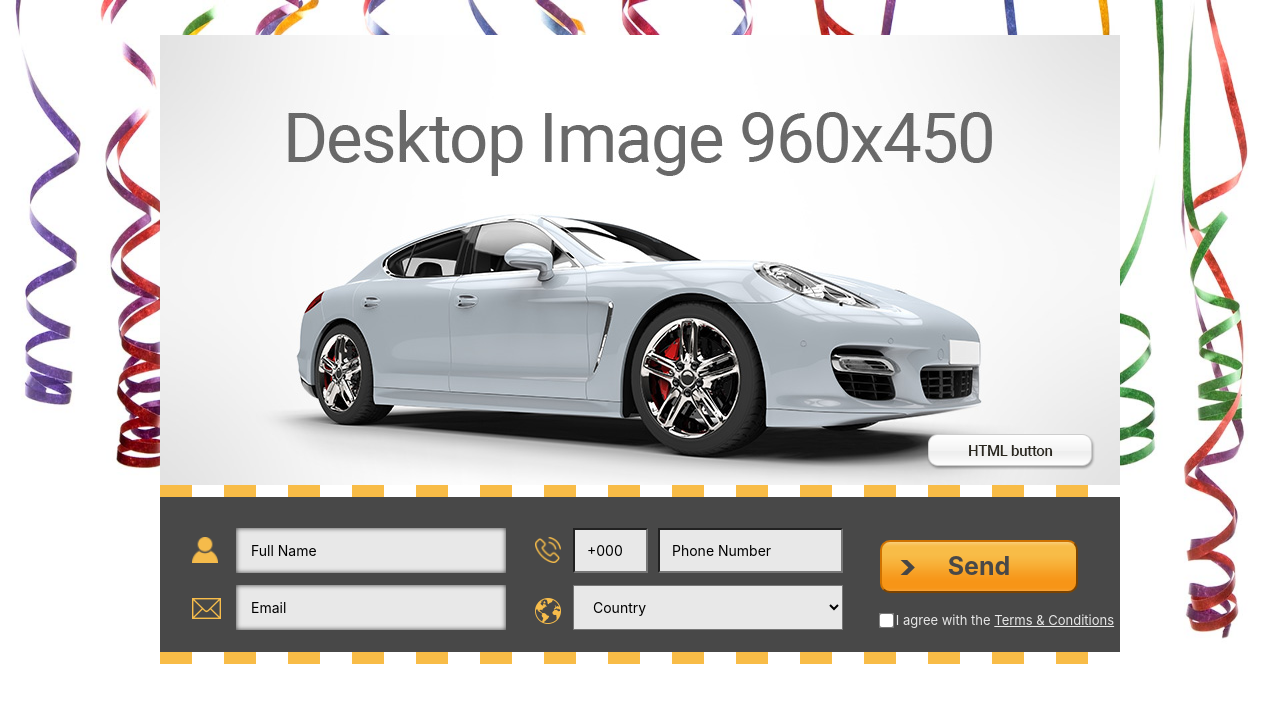
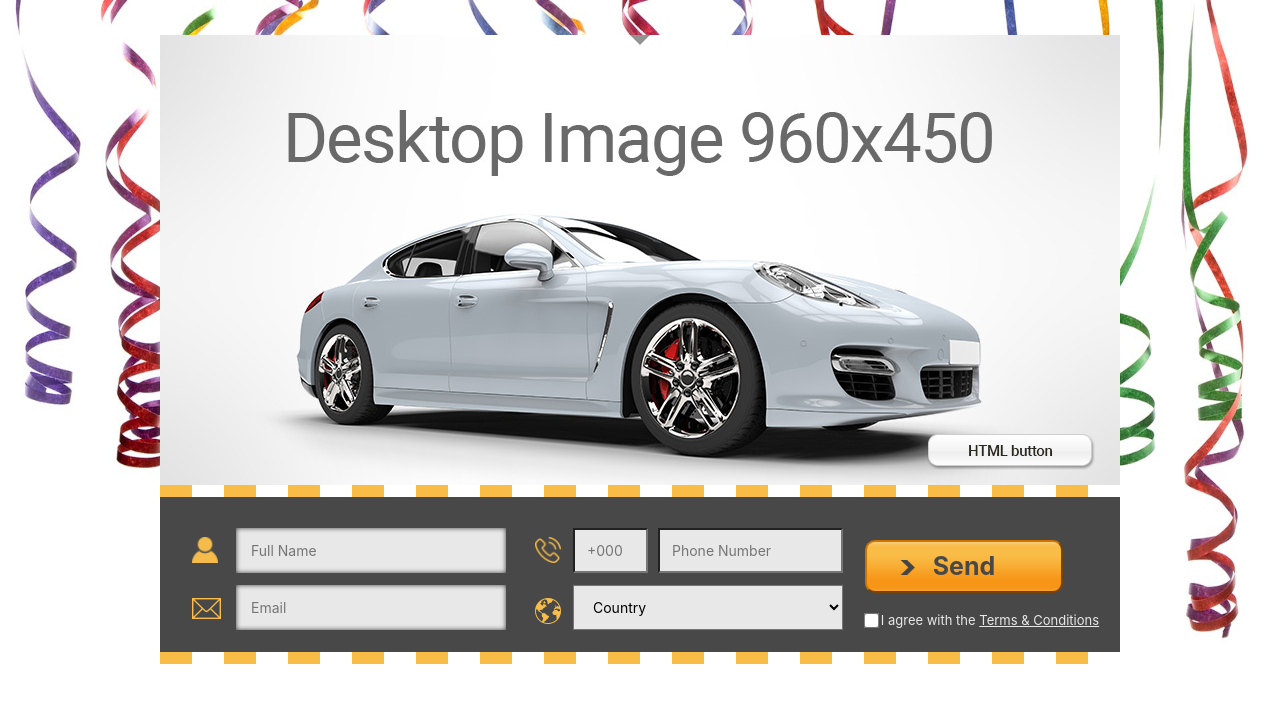
Before and after one commit to ssslavev/NaxexFrontEnd, a PHP site: page / in a window 1280 px wide. Shown: the top 703 px of the page. Run offline with PHP 8.4, Linux system fonts and the light colour scheme.

Commit message:
Some improvements to layout

```diff
--- a/index.html
+++ b/index.html
@@ -13,7 +13,8 @@
 
 <body>
     <div class="main-container">
-        <a href="#"><img src="./images/HTML button.png" id="html-button" alt="" srcset=""></a>
+
+        <a href="#" class="link" target="_blank" draggable="false" data-tooltip="This popup window opens on mouseover"><img src="./images/HTML button.png"   id="html-button" alt="" srcset=""></a>
         <img src="./images/Crtv_desktop.jpg" id="car" alt="car" width="960" height="450" srcset="" class="responsive">
         <img src="./images/Creative_mobile.jpg" id="car-mobile" alt="car" width="465" height="410" srcset=""
             class="responsive">
@@ -22,27 +23,27 @@
             <img src="./images/border.png" alt="border" id="top-border" class="border" srcset="">
             <div class="container p-0">
                 <form action="">
-                    <div class="row no-gutters">
-                        <div class="col-sm-5 ">
-                            <div class="row  no-gutters">
+                    <div class="row  no-gutters">
+                        <div class="col-md-5  col-sm-12 inputs-1">
+                            <div class="row   no-gutters">
                                 <div id="icon-1"> <img src="./images/Shape 5.png" width="26" height="26" alt=""
                                         srcset=""></div>
-                                <input type="text" value="Full Name" class="big-input" name="" id="full-name">
+                                <input type="text" placeholder="Full Name" class="big-input" name="" id="full-name">
                             </div>
                             <div class="row  no-gutters">
                                 <div id="icon-2"> <img src="./images/Shape 6.png" width="29" height="21" alt=""
                                         srcset=""></div>
-                                <input type="email" value="Email" class="big-input" name="" id="email">
+                                <input type="email" placeholder="Email" class="big-input" name="" id="email">
                             </div>
                         </div>
-                        <div class="col-sm-4  ">
-                            <div class="row no-gutters">
+                        <div class="col-md-4 col-sm-12">
+                            <div class="row  no-gutters">
                                 <div id="icon-3"> <img src="./images/Shape 3.png" width="26" height="26" alt=""
                                         srcset=""></div>
-                                <input type="text" value="+000" name="" id="phone-code">
-                                <input type="text" value="Phone Number" name="" id="phone-number">
+                                <input type="text" placeholder="+000" name="" id="phone-code">
+                                <input type="text" placeholder="Phone Number" name="" id="phone-number">
                             </div>
-                            <div class="row no-gutters">
+                            <div class="row  no-gutters">
                                 <div id="icon-4"> <img src="./images/Shape 4.png" width="26" height="26" alt=""
                                         srcset=""></div>
                                 <select name="" aria-placeholder="Country" class="big-input" id="select">
@@ -50,15 +51,17 @@
                                 </select>
                             </div>
                         </div>
-                        <div class="col-sm-3">
-                            <div id="button-wrapper">
-                                <img src="./images/Shape 1.png" alt="arrow" id="btn-arrow" srcset="">
-                                <button id="send-button">Send</button>
+                        <div class="col-md-3 col-sm-12">
+                            <div class="row ">
+                                <button class="wobble-horizontal" type="submit" id="send-button"> <img
+                                        src="./images/Shape 1.png" alt="arrow" id="btn-arrow" srcset="">Send</button>
                             </div>
-                            <div class="inline-field">
-                                <input type="checkbox" id="checkbox">
-                                <label for="checkbox"><span id="no-decorated"> I agree with the </span><span
-                                        id="decorated">Terms & Conditions</span></label>
+                            <div class="row ">
+                                <div class="inline-field">
+                                    <input type="checkbox" id="checkbox">
+                                    <label for="checkbox"><span id="no-decorated"> I agree with the </span><span
+                                            id="decorated">Terms & Conditions</span></label>
+                                </div>
                             </div>
                         </div>
                     </div>
--- a/styles.css
+++ b/styles.css
@@ -134,6 +134,7 @@ html {
   height: 150px;
 }
 #send-button {
+  position: relativ;
   color: #484848;
   width: 198px;
   height: 53px;
@@ -143,6 +144,9 @@ html {
   background: url(images/button-gradient.png) repeat-x;
   border-color: #cf7200;
   margin-top: 40px;
+}
+#send-button:hover {
+  cursor: pointer;
 }
 label {
   display: inline-block;
@@ -174,9 +178,6 @@ input[type=checkbox] {
   transform: scale(1.2);
   color: #e8e8e8;
 }
-#button-wrapper {
-  position: relative;
-}
 #btn-arrow {
   position: absolute;
   top: 60px;
@@ -187,14 +188,47 @@ input[type=checkbox] {
     width: 960px;
   }
 }
-@media screen and (max-width: 990px) {
+@media screen and (max-width: 1000px) {
   .main-container {
-    width: 740px;
+    width: 100%;
+  }
+  #form {
+    height: 100%;
+  }
+  #html-button {
+    display: none;
   }
 }
 @media screen and (max-width: 768px) {
   .main-container {
     width: 100%;
+  }
+  #form {
+    height: 100%;
+  }
+  .container {
+    height: 100%;
+    max-width: 100%;
+  }
+  #html-button {
+    display: none;
+  }
+  .big-input {
+    width: 80%;
+    height: 45px;
+  }
+  #icon-3 {
+    margin-top: 37px;
+    margin-left: 38px;
+  }
+  #icon-4 {
+    margin-top: 25px;
+    margin-left: 37px;
+  }
+}
+@media screen and (min-width: 768px) {
+  .container {
+    max-width: 100% !important;
   }
 }
 @media screen and (max-width: 480px) {
@@ -210,4 +244,63 @@ input[type=checkbox] {
   .main-container {
     width: 100%;
   }
+  .container {
+    height: 100%;
+  }
+  #form {
+    height: 100%;
+  }
+  #html-button {
+    display: none;
+  }
 }
+.link:before {
+  content: "";
+  position: absolute;
+  opacity: 0.5;
+  pointer-events: none;
+  left: 50%;
+  transform: translate3d(-50%, 0%, 0);
+  transition: all .3s ease;
+  transition-delay: 1.2s;
+  width: 0;
+  height: 0;
+  border-style: solid;
+  border-width: 10px 10px 0 10px;
+  border-color: #282828 transparent transparent transparent;
+}
+.link:after {
+  text-transform: none;
+  content: attr(data-tooltip);
+  font-size: 1.5rem;
+  position: absolute;
+  color: #fff;
+  background: #282828;
+  padding: 8px 12px;
+  width: -webkit-max-content;
+  width: -moz-max-content;
+  width: 160px;
+  height: 95px;
+  max-width: 200px;
+  opacity: 0;
+  pointer-events: none;
+  right: -53px;
+  top: 292px;
+  border-radius: 12px;
+  transform: translate3d(-50%, 0%, 0);
+  transition: all .3s ease;
+  text-align: center;
+}
+.link:hover {
+  background-color: rgba(0, 0, 0, 0.5);
+}
+.link:hover .link:before,
+.link:hover:after {
+  opacity: 0.75;
+}
+.link:hover .link:before {
+  transform: translate3d(-50%, calc(-118%), 0);
+}
+.link:hover .link:after {
+  transform: translate3d(-50%, calc(-116%), 0);
+}
--- a/styles.less
+++ b/styles.less
@@ -160,6 +160,7 @@ body, html {
 }
 
 #send-button {
+    position: relativ;
     color: #484848;
     width: 198px;
     height: 53px;
@@ -169,10 +170,13 @@ body, html {
     background: url(./images/button-gradient.png) repeat-x;
     border-color: #cf7200;
     margin-top: 40px;
+}
 
-
+#send-button:hover {
+    cursor: pointer;
 
 }
+
 
 label {
     display: inline-block;
@@ -213,9 +217,7 @@ input[type=checkbox] {
     color: #e8e8e8;
   }
 
-  #button-wrapper {
-      position: relative;
-  }
+
 
   #btn-arrow {
       position: absolute;
@@ -225,27 +227,79 @@ input[type=checkbox] {
 
 
 
+
 @media screen and (max-width: 1400px) {
     .main-container {
 
         width: 960px;
+
     }
+
+
+}
+
+@media screen and (max-width: 1000px) {
+    .main-container {
+
+        width: 100%;
+
+    }
+
+    #form {
+        height: 100%;
+    }
+
+
+    #html-button {
+        display: none;
+    }
+
+
 }
 
 
-
-@media screen and (max-width: 990px) {
-    .main-container {
-
-        width: 740px;
-    }
-}
 
 @media screen and (max-width: 768px) {
     .main-container {
 
         width: 100%;
     }
+
+    #form {
+        height: 100%;
+    }
+
+    .container {
+        height: 100%;
+        max-width: 100%;
+    }
+
+    #html-button {
+        display: none;
+    }
+
+    .big-input {
+        width: 80%;
+        height: 45px;
+    }
+
+    #icon-3 {
+        margin-top: 37px;
+        margin-left: 38px;
+    }
+
+    #icon-4 {
+        margin-top: 25px;
+        margin-left: 37px;
+    }
+}
+
+@media screen and (min-width: 768px) {
+    .container {
+        max-width: 100% !important;
+    }
+
+
 }
 
 @media screen and (max-width: 480px) {
@@ -256,6 +310,7 @@ input[type=checkbox] {
 
     #car-mobile {
         display: flex;
+
     }
 
     .border {
@@ -266,4 +321,72 @@ input[type=checkbox] {
 
         width: 100%;
     }
+
+    .container {
+        height: 100%;
+    }
+
+    #form {
+        height: 100%;
+    }
+
+    #html-button {
+        display: none;
+    }
+
 }
+
+
+
+    .link:before {
+      content: "";
+      position: absolute;
+      opacity: 0.5;
+      pointer-events: none;
+      left: 50%;
+      transform: translate3d(-50%,0%,0);
+      transition: all .3s ease;
+      transition-delay: 1.2s;
+      width: 0;
+      height: 0;
+      border-style: solid;
+      border-width: 10px 10px 0 10px;
+      border-color: #282828 transparent transparent transparent;
+    }
+    // TOOLTIP BUBBLE
+    .link:after {
+      text-transform: none;
+      content: attr(data-tooltip);
+      font-size: 1.5rem;
+      position: absolute;
+      color: #fff;
+      background: #282828;
+      padding: 8px 12px;
+      width: -webkit-max-content;
+      width: -moz-max-content;
+      width: 160px;
+      height: 95px;
+      max-width: 200px;
+      opacity: 0;
+      pointer-events: none;
+      right: -53px;
+      top: 292px;
+      border-radius: 12px;
+      transform: translate3d(-50%,0%,0);
+      transition: all .3s ease;
+      text-align: center;
+
+    }
+    .link:hover {
+      background-color: rgba(0,0,0,0.5);
+      // TOOLTIP FADEIN AND TRANSLATION
+      .link:before, &:after {
+        opacity: 0.75;
+      }
+      .link:before {
+        transform: translate3d(-50%,calc(-100% - 18px),0);
+      }
+      .link:after {
+        transform: translate3d(-50%,calc(-100% - 16px),0);
+      }
+    }
```
